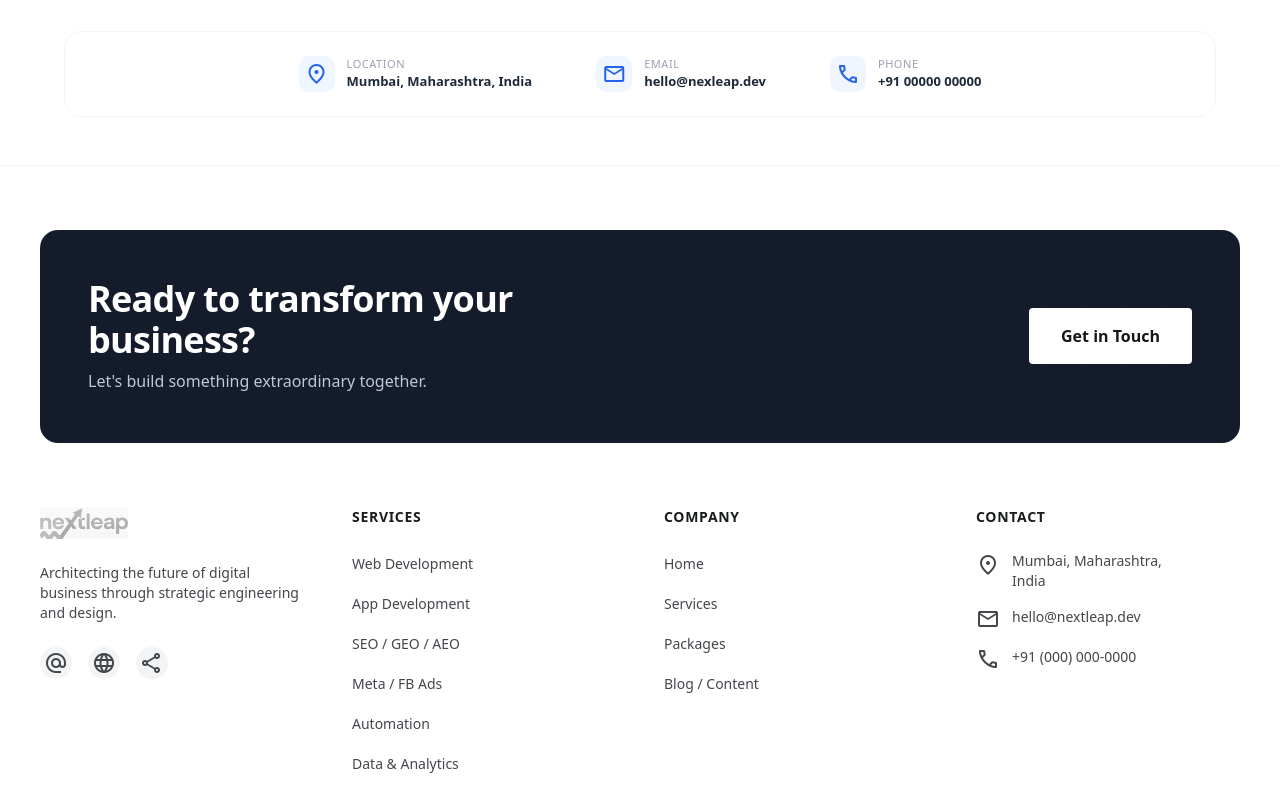
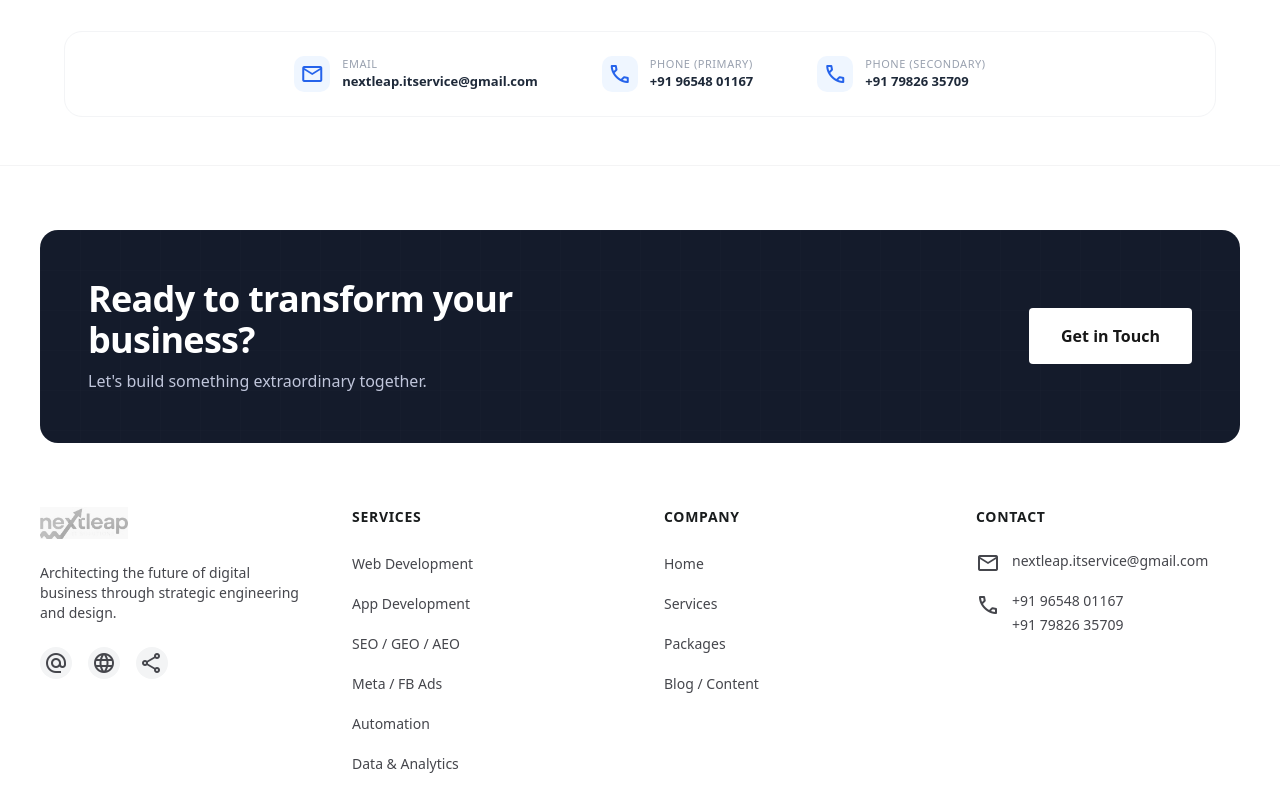
Before and after one commit to Harshh-Lal/NextLeap, a React (Vite) app: page /contact in a window 1280 px wide. Shown: the part 1627-2439 px from the top of the page. Built offline with nearby package versions, Linux system fonts and the light colour scheme; a web font is replaced by a local one.

Commit message:
feat: final deployment checklist (contact updates, remove physical address, fix TS errors)

```diff
--- a/src/components/Footer.tsx
+++ b/src/components/Footer.tsx
@@ -32,7 +32,7 @@ const Footer: React.FC = () => {
             </Link>
             <p className="font-body-md text-sm text-on-surface-variant mb-6 max-w-xs">Architecting the future of digital business through strategic engineering and design.</p>
             <div className="flex gap-4">
-              <a className="w-8 h-8 rounded-full bg-surface-container-low flex items-center justify-center text-on-surface-variant hover:bg-surface-container hover:text-on-surface transition-colors" href="mailto:hello@nextleap.dev" aria-label="Email">
+              <a className="w-8 h-8 rounded-full bg-surface-container-low flex items-center justify-center text-on-surface-variant hover:bg-surface-container hover:text-on-surface transition-colors" href="mailto:nextleap.itservice@gmail.com" aria-label="Email">
                 <span className="material-symbols-outlined text-sm">alternate_email</span>
               </a>
               <a className="w-8 h-8 rounded-full bg-surface-container-low flex items-center justify-center text-on-surface-variant hover:bg-surface-container hover:text-on-surface transition-colors" href="#" aria-label="LinkedIn">
@@ -67,16 +67,15 @@ const Footer: React.FC = () => {
             <h4 className="font-title-md text-sm font-bold text-on-surface mb-6 uppercase tracking-wider">Contact</h4>
             <ul className="space-y-4">
               <li className="flex gap-3 text-on-surface-variant">
-                <span className="material-symbols-outlined text-sm shrink-0 mt-0.5">location_on</span>
-                <span className="font-body-md text-sm">Mumbai, Maharashtra,<br />India</span>
+                <span className="material-symbols-outlined text-sm shrink-0">mail</span>
+                <a href="mailto:nextleap.itservice@gmail.com" className="font-body-md text-sm hover:text-primary transition-colors">nextleap.itservice@gmail.com</a>
               </li>
-              <li className="flex gap-3 text-on-surface-variant">
-                <span className="material-symbols-outlined text-sm shrink-0">mail</span>
-                <a href="mailto:hello@nextleap.dev" className="font-body-md text-sm hover:text-primary transition-colors">hello@nextleap.dev</a>
-              </li>
-              <li className="flex gap-3 text-on-surface-variant">
-                <span className="material-symbols-outlined text-sm shrink-0">call</span>
-                <span className="font-body-md text-sm">+91 (000) 000-0000</span>
+              <li className="flex gap-3 text-on-surface-variant items-start">
+                <span className="material-symbols-outlined text-sm shrink-0 mt-0.5">call</span>
+                <div className="flex flex-col gap-1">
+                  <a href="tel:+919654801167" className="font-body-md text-sm hover:text-primary transition-colors">+91 96548 01167</a>
+                  <a href="tel:+917982635709" className="font-body-md text-sm hover:text-primary transition-colors">+91 79826 35709</a>
+                </div>
               </li>
             </ul>
           </div>
--- a/src/pages/Contact.tsx
+++ b/src/pages/Contact.tsx
@@ -1,6 +1,7 @@
-import React, { useState, useEffect, useRef, useCallback } from 'react';
+import React, { useState, useEffect, useRef } from 'react';
 import Navbar from '../components/Navbar';
 import Footer from '../components/Footer';
+// @ts-ignore
 import Carousel from '../components/Carousel';
 
 // ── Types ──────────────────────────────────────────────────────────
@@ -104,26 +105,7 @@ const reviewCards: ReviewCard[] = [
   },
 ];
 
-// ── Map reviewCards → Carousel items format ────────────────────────
-const StarIcon = () => (
-  <div style={{ display: 'flex', gap: '2px' }}>
-    {[1,2,3,4,5].map(i => (
-      <svg key={i} width="14" height="14" viewBox="0 0 20 20" fill="#FBBF24">
-        <path d="M9.049 2.927c.3-.921 1.603-.921 1.902 0l1.07 3.292a1 1 0 00.95.69h3.462c.969 0 1.371 1.24.588 1.81l-2.8 2.034a1 1 0 00-.364 1.118l1.07 3.292c.3.921-.755 1.688-1.54 1.118l-2.8-2.034a1 1 0 00-1.175 0l-2.8 2.034c-.784.57-1.838-.197-1.539-1.118l1.07-3.292a1 1 0 00-.364-1.118L2.98 8.72c-.783-.57-.38-1.81.588-1.81h3.461a1 1 0 00.951-.69l1.07-3.292z" />
-      </svg>
-    ))}
-  </div>
-);
 
-const carouselItems = reviewCards.map((card, i) => ({
-  id: i + 1,
-  icon: <StarIcon />,
-  title: card.quote,           // rendered as the quote
-  description: card.author,   // rendered as author name
-  role: card.role,
-  avatar: card.initials,
-  avatarColor: card.textColor,
-}));
 
 // ── Star Rating ────────────────────────────────────────────────────
 const Stars: React.FC<{ count?: number }> = ({ count = 5 }) => (
@@ -136,20 +118,7 @@ const Stars: React.FC<{ count?: number }> = ({ count = 5 }) => (
   </div>
 );
 
-// ── Avatar ─────────────────────────────────────────────────────────
-const Avatar: React.FC<{ initials: string; color: string; size?: 'sm' | 'md' }> = ({
-  initials, color, size = 'sm'
-}) => {
-  const dim = size === 'sm' ? 'w-9 h-9 text-[13px]' : 'w-11 h-11 text-[14px]';
-  return (
-    <div
-      className={`${dim} rounded-full flex items-center justify-center font-bold text-white shrink-0`}
-      style={{ backgroundColor: color }}
-    >
-      {initials}
-    </div>
-  );
-};
+
 
 // ── Map testimonials → Carousel items format ──────────────────────
 const QuoteIcon = () => (
@@ -504,9 +473,9 @@ const Contact: React.FC = () => {
         <div className="px-5 sm:px-8 md:px-12 lg:px-16 max-w-[1280px] mx-auto py-10 md:py-12">
           <div className="flex flex-wrap gap-8 md:gap-16 items-center justify-center border border-gray-100 rounded-2xl px-8 py-6">
             {[
-              { icon: 'location_on', label: 'Location', value: 'Mumbai, Maharashtra, India' },
-              { icon: 'mail', label: 'Email', value: 'hello@nexleap.dev' },
-              { icon: 'phone', label: 'Phone', value: '+91 00000 00000' },
+              { icon: 'mail', label: 'Email', value: 'nextleap.itservice@gmail.com' },
+              { icon: 'phone', label: 'Phone (Primary)', value: '+91 96548 01167' },
+              { icon: 'phone', label: 'Phone (Secondary)', value: '+91 79826 35709' },
             ].map(({ icon, label, value }) => (
               <div key={label} className="flex items-center gap-3">
                 <div className="w-9 h-9 rounded-lg bg-[#EFF6FF] flex items-center justify-center shrink-0">
```
